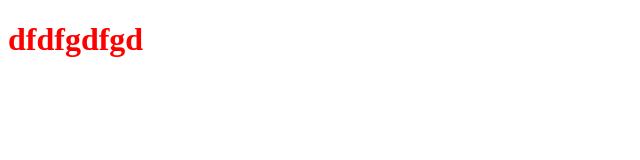
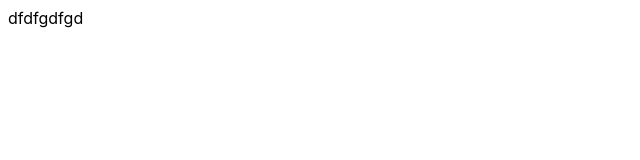
Before and after one commit to tremer3/Monovision-Studio, a website: page src/index.html in a window 1280 px wide. Shown: the whole page, without its empty margins (0-640 px from the left). Drawn offline with Linux system fonts and the light colour scheme.

Commit message:
add local fonts

```diff
--- /dev/null
+++ b/src/sass/libs/_fonts.scss
@@ -0,0 +1,21 @@
+@font-face {
+    font-family: 'Inter';
+    src: url('Inter-ThinBETA.eot');
+    src: local('Inter Thin BETA'), local('Inter-ThinBETA'),
+        url('Inter-ThinBETA.woff2') format('woff2'),
+        url('Inter-ThinBETA.woff') format('woff');
+    font-weight: 100;
+    font-style: normal;
+    font-display: swap;
+}
+
+@font-face {
+    font-family: 'Inter';
+    src: url('Inter-Regular.eot');
+    src: local('Inter Regular'), local('Inter-Regular'),
+        url('Inter-Regular.woff2') format('woff2'),
+        url('Inter-Regular.woff') format('woff');
+    font-weight: 400;
+    font-style: normal;
+    font-display: swap;
+}
--- a/src/sass/style.scss
+++ b/src/sass/style.scss
@@ -1,3 +1,42 @@
-h1 {
-    color: red;
+h1,
+h2,
+h3,
+h4,
+h5,
+figure,
+p,
+ol,
+ul {
+	margin: 0;
 }
+
+ol[role="list"],
+ul[role="list"] {
+	list-style: none;
+	padding-inline: 0;
+}
+
+h1,
+h2,
+h3,
+h4,
+h5 {
+	font-size: inherit;
+	font-weight: inherit;
+}
+
+img {
+	display: block;
+	max-inline-size: 100%;
+}
+
+:root {
+	--light-color: #f5f5f7;
+	--dark-color: #221f20;
+	--container-padding-inline: 13%;
+	--footer-padding-inline: 10%;
+}
+
+html {
+	font-family: "Inter", sans-serif;
+}
```
Also changed, not shown: dist/css/style.min.css, dist/fonts/Inter-Regular.woff (added), dist/fonts/Inter-Regular.woff2 (added), dist/fonts/Inter-ThinBETA.woff (added), dist/fonts/Inter-ThinBETA.woff2 (added), src/css/style.min.css, src/fonts/Inter-Regular.woff (added), src/fonts/Inter-Regular.woff2 (added), src/fonts/Inter-ThinBETA.woff (added), src/fonts/Inter-ThinBETA.woff2 (added), src/sass/base/_mixins.scss (deleted), src/sass/base/_variables.scss (deleted), 1 other file.
